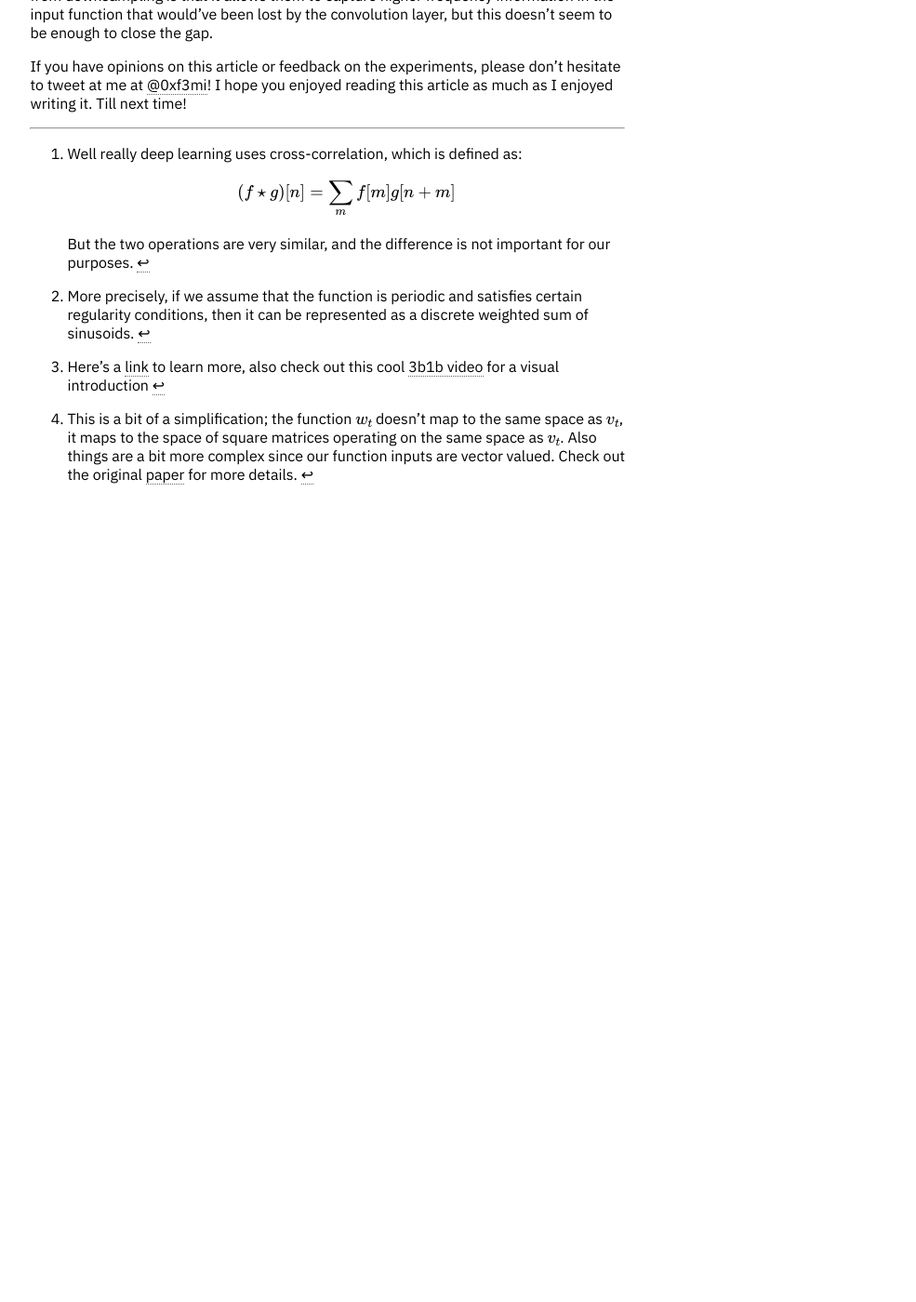
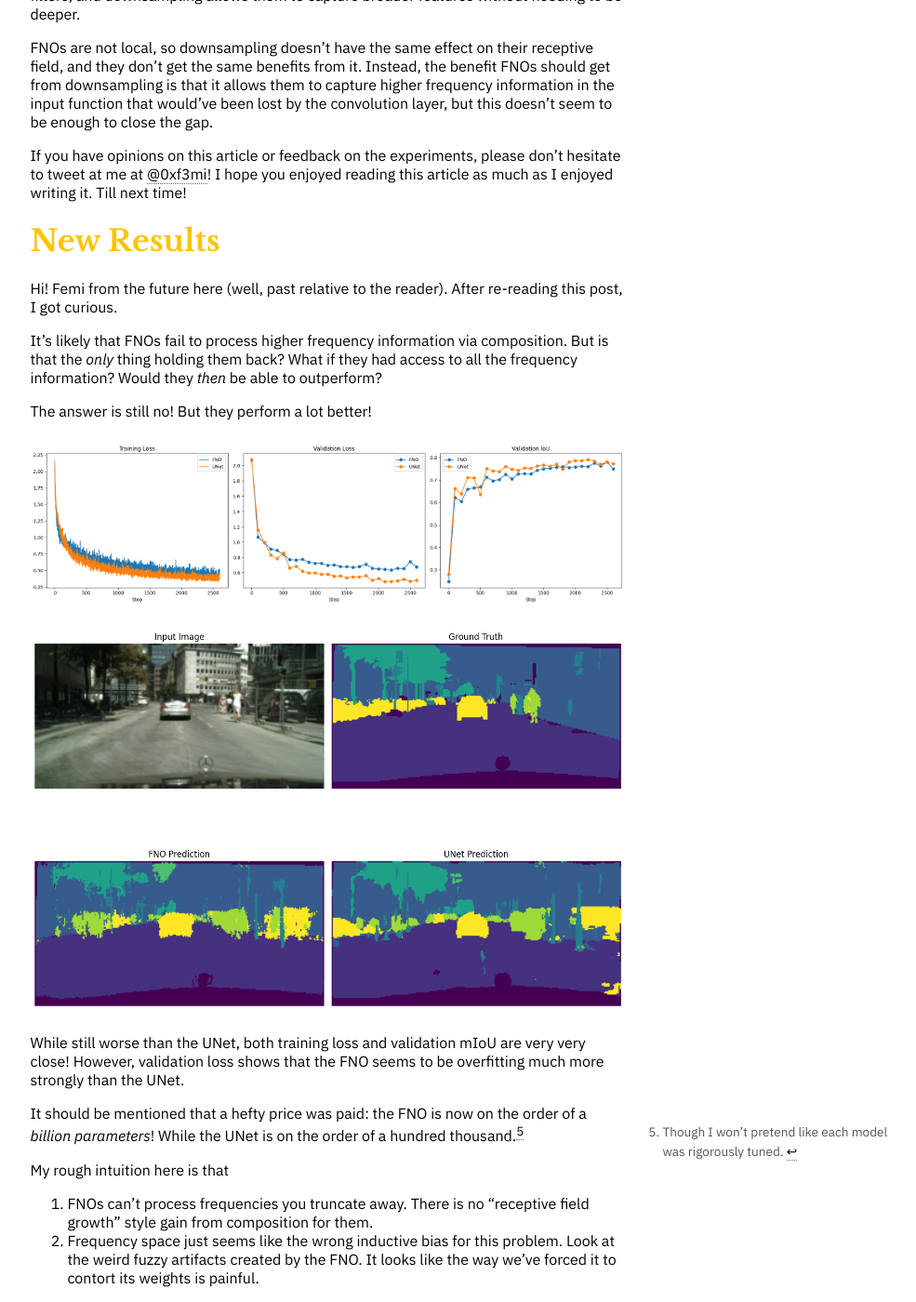
Before and after one commit to bell-boy/bell-boy.github.io, a Jekyll site: the page built from _posts/2026-04-03-fnos-vs-unets-a-comparision.md, in a window 1280 px wide and 1400 px high, scrolled down 11942 px. Shown: the whole window at 93% size, without its empty margins (166-1151 px from the left). Built offline with Jekyll 4.4.1, drawn with Linux system fonts in a browser that asks for light colours; before the commit the page ends 12478 px from its top, so only the background shows below that; some of the changed text lies outside the part shown.

Commit message:
post edits

```diff
--- a/_posts/2026-04-03-fnos-vs-unets-a-comparision.md
+++ b/_posts/2026-04-03-fnos-vs-unets-a-comparision.md
@@ -3,10 +3,15 @@ layout: post
 title: "fourier neural operators vs unets: a comparison"
 usemathjax: true
 featured: true
+margin_footnotes: true
 featured_order: 2
 ---
 
 _tl;dr: Fourier Neural Operators (FNOs) and U-Nets are two classes of Image to Image Networks. I explore their performance on a semantic segmentation task. Code can be viewed [here](https://colab.research.google.com/drive/1TLfvFH6_nG3WNUh7UZB0CUE9E_kuKYnb?usp=sharing)_
+
+_[UPDATE Nov 2026]: I briefly revisted this project when getting ready to share it and found something interesting. These don't really fit with the post as is, so I talk more about them in the [new results](#new-results) section_
+
+
 
 # introduction
 
@@ -165,7 +170,7 @@ This was the last time I changed the UNet hyperparameters.
 
 After a long weekend, I had tuned the FNO to the point where it could get to an mIoU of ~.60 in 35 minutes.
 Changes included:
-1. Dramatically reducing the number of Fourier modes per layer, FNOs can compose frequencies to produce higher frequency filters.
+1. Dramatically reducing the number of Fourier modes per layer. This allowed for much faster training. The hope was that FNOs would be able to use composition to make up for the lost capacity
 2. Dramatically increasing hidden dimension size. Causes huge increases in computational cost, but also causes huge corresponding gains in performance.
 3. Slightly changing the architecture: Instead of adding the convolution output to the previous state then performing a ReLU followed by a BatchNorm, I perform the ReLU on the convolution output followed by addition to the previous state and a BatchNorm. This was motivated by noticing that the original form probably had a harder time expressing the identity.
 
@@ -276,9 +281,35 @@ Instead, the benefit FNOs should get from downsampling is that it allows them to
 
 If you have opinions on this article or feedback on the experiments, please don't hesitate to tweet at me at [@0xf3mi](https://x.com/0xf3mi)! I hope you enjoyed reading this article as much as I enjoyed writing it. Till next time!
 
-<hr>
+# New Results
+
+Hi! Femi from the future here (well, past relative to the reader). After re-reading this post, I got curious.
+
+It's likely that FNOs fail to process higher frequency information via composition. But is that the _only_ thing holding them back? What if they had access to all the frequency information? Would they _then_ be able to outperform?
+
+The answer is still no! But they perform a lot better!
+
+<figure>
+  <img src="{{ site.baseurl }}/assets/images/fno-unet/full-freq-fno.png" alt="metrics">
+</figure>
+
+<figure>
+  <img src="{{ site.baseurl }}/assets/images/fno-unet/full-fno-samples.png" alt="example">
+</figure>
+
+
+While still worse than the UNet, both training loss and validation mIoU are very very close!
+However, validation loss shows that the FNO seems to be overfitting much more strongly than the UNet.
+
+It should be mentioned that a hefty price was paid: the FNO is now on the order of a _billion parameters_! While the UNet is on the order of a hundred thousand.[^tuning]
+
+My rough intuition here is that
+1. FNOs can't process frequencies you truncate away. There is no "receptive field growth" style gain from composition for them.
+2. Frequency space just seems like the wrong inductive bias for this problem. Look at the weird fuzzy artifacts created by the FNO. It looks like the way we've forced it to contort its weights is painful.
+
 
 [^1]: Well really deep learning uses cross-correlation, which is defined as: \\[(f \star g)[n] = \sum_{m} f[m]g[n+m]\\] But the two operations are very similar, and the difference is not important for our purposes.
 [^2]: More precisely, if we assume that the function is periodic and satisfies certain regularity conditions, then it can be represented as a discrete weighted sum of sinusoids.
 [^3]: Here's a [link](https://betterexplained.com/articles/an-interactive-guide-to-the-fourier-transform/) to learn more, also check out this cool [3b1b video](https://www.youtube.com/watch?v=spUNpyF58BY) for a visual introduction
 [^4]: This is a bit of a simplification; the function $w_t$ doesn't map to the same space as $v_t$, it maps to the space of square matrices operating on the same space as $v_t$. Also things are a bit more complex since our function inputs are vector valued. Check out the original [paper](https://arxiv.org/pdf/2010.08895) for more details.
+[^tuning]: Though I won't pretend like each model was rigorously tuned.
```
Also changed, not shown: assets/images/fno-unet/full-fno-samples.png (added), assets/images/fno-unet/full-freq-fno.png (added).
